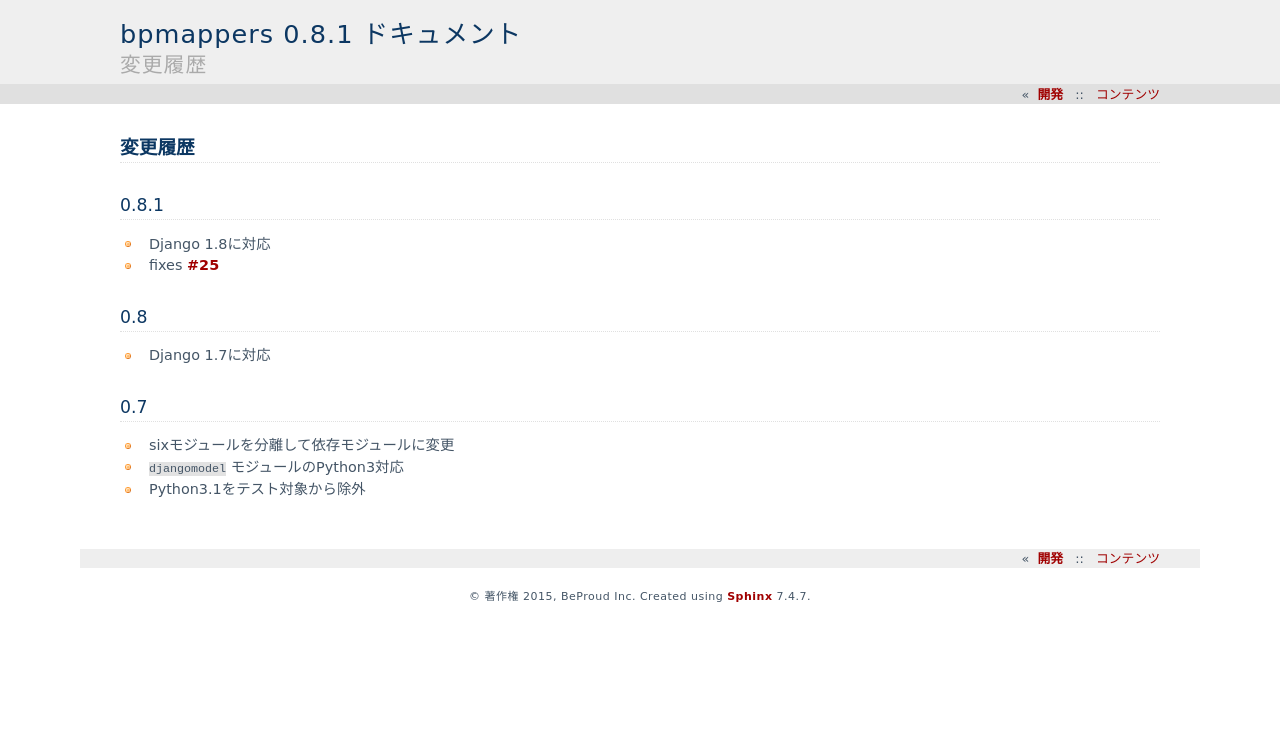
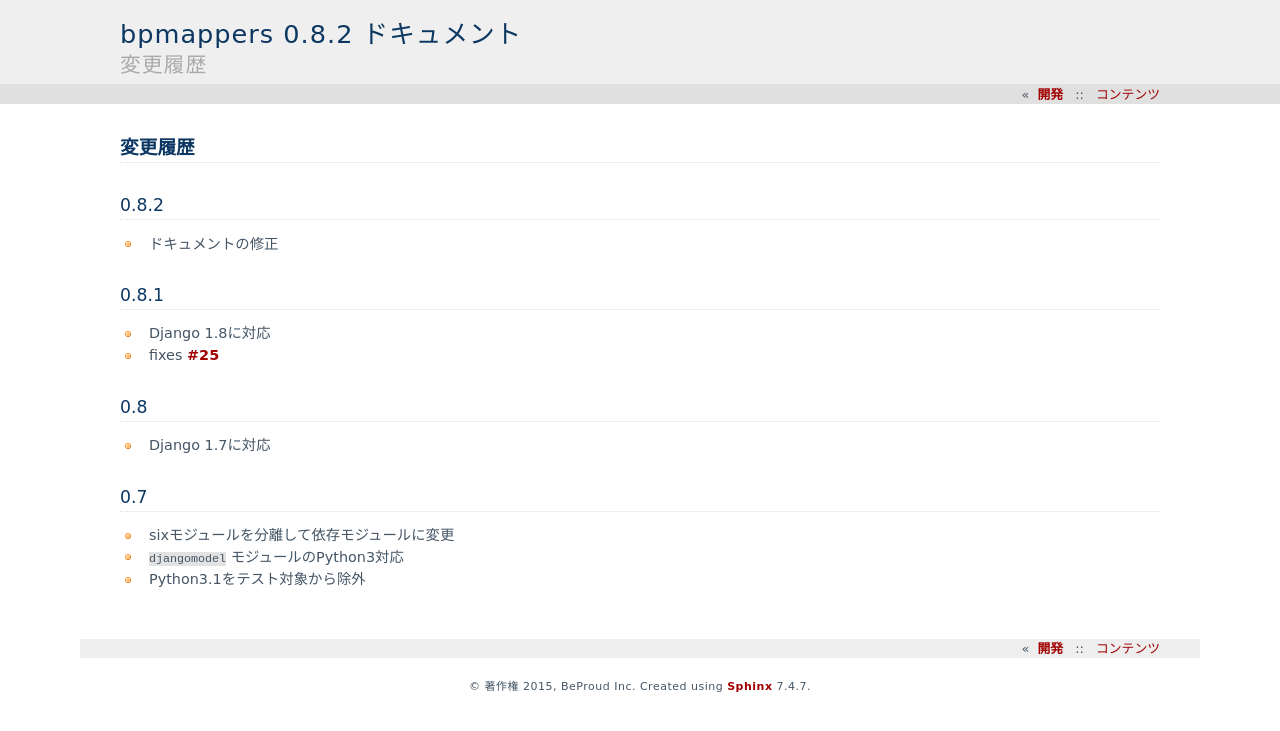
Before and after one commit to beproud/bpmappers, a Sphinx documentation site: the page built from docs/ja/source/changelist.rst, in a window 1280 px wide. Shown: the top 731 px of the page. Built offline with Sphinx 7.4.7, drawn with Linux system fonts in a browser that asks for light colours.

Commit message:
バージョンを0.8.2に更新

```diff
--- a/bpmappers/__init__.py
+++ b/bpmappers/__init__.py
@@ -13,4 +13,4 @@ __all__ = [
     'DataError', 'InvalidDelegateException',
 ]
 
-VERSION = (0, 8, 1, None)
+VERSION = (0, 8, 2, None)
--- a/docs/ja/source/changelist.rst
+++ b/docs/ja/source/changelist.rst
@@ -3,6 +3,11 @@
 ========
 変更履歴
 ========
+
+0.8.2
+=====
+
+* ドキュメントの修正
 
 0.8.1
 =====
--- a/docs/ja/source/conf.py
+++ b/docs/ja/source/conf.py
@@ -60,9 +60,9 @@ copyright = u'2015, BeProud Inc'
 # built documents.
 #
 # The short X.Y version.
-version = '0.8.1'
+version = '0.8.2'
 # The full version, including alpha/beta/rc tags.
-release = '0.8.1'
+release = '0.8.2'
 
 # The language for content autogenerated by Sphinx. Refer to documentation
 # for a list of supported languages.
--- a/setup.py
+++ b/setup.py
@@ -13,7 +13,7 @@ def read_file(filename):
 
 setup(
     name='bpmappers',
-    version='0.8.1',
+    version='0.8.2',
     description='A mapping tool from model to dictionary.',
     long_description=read_file('README.rst'),
     author='BeProud Inc.',
```
